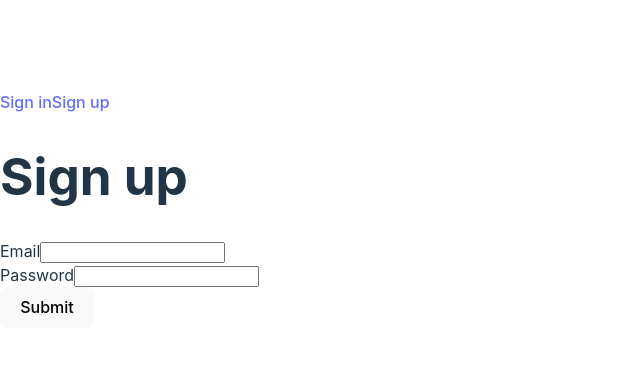
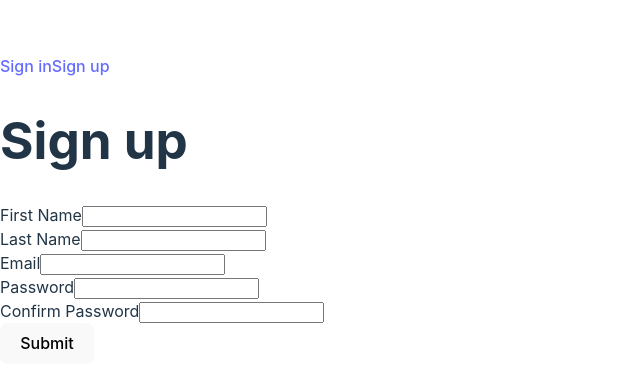
Before and after one commit to rarya618/winter-workshops, a React (Vite) app in the folder app/: page /sign-up in a window 1280 px wide. Shown: the part 191-578 px from the top of the page, without its empty margins (0-640 px from the left). Built offline with nearby package versions, Linux system fonts and the light colour scheme.

Commit message:
Added sign up form elements

```diff
--- a/app/src/views/SignUp.tsx
+++ b/app/src/views/SignUp.tsx
@@ -3,8 +3,11 @@ import { FormInput, GenerateFormElements } from "./SignIn";
 
 const SignUp = () => {
   let formInputs: FormInput[] = [
+    {label: "First Name", id: "firstName", type: "text"},
+    {label: "Last Name", id: "lastName", type: "text"},
     {label: "Email", id: "email", type: "email"},
-    {label: "Password", id: "password", type: "password"}
+    {label: "Password", id: "password", type: "password"},
+    {label: "Confirm Password", id: "confirmPassword", type: "password"}
   ];
 
   const signUp = (event: FormEvent) => {
@@ -21,10 +24,15 @@ const SignUp = () => {
       return acc;
     }, {});
 
+    // error handling
     try {
+      if (data.firstName === '') throw("Please enter your first name")
+      if (data.lastName === '') throw("Please enter your last name")
       if (data.email === '') throw("Please enter an email")
       if (data.password === '') throw("Please enter a password")
       if (data.password.length < 8) throw("Your password should be at least 8 characters long")
+      if (data.confirmPassword === '') throw("Please confirm your password")
+      if (data.password !== data.confirmPassword) throw("Passwords do not match")
     }
     catch (error) {
       alert(error);
```
